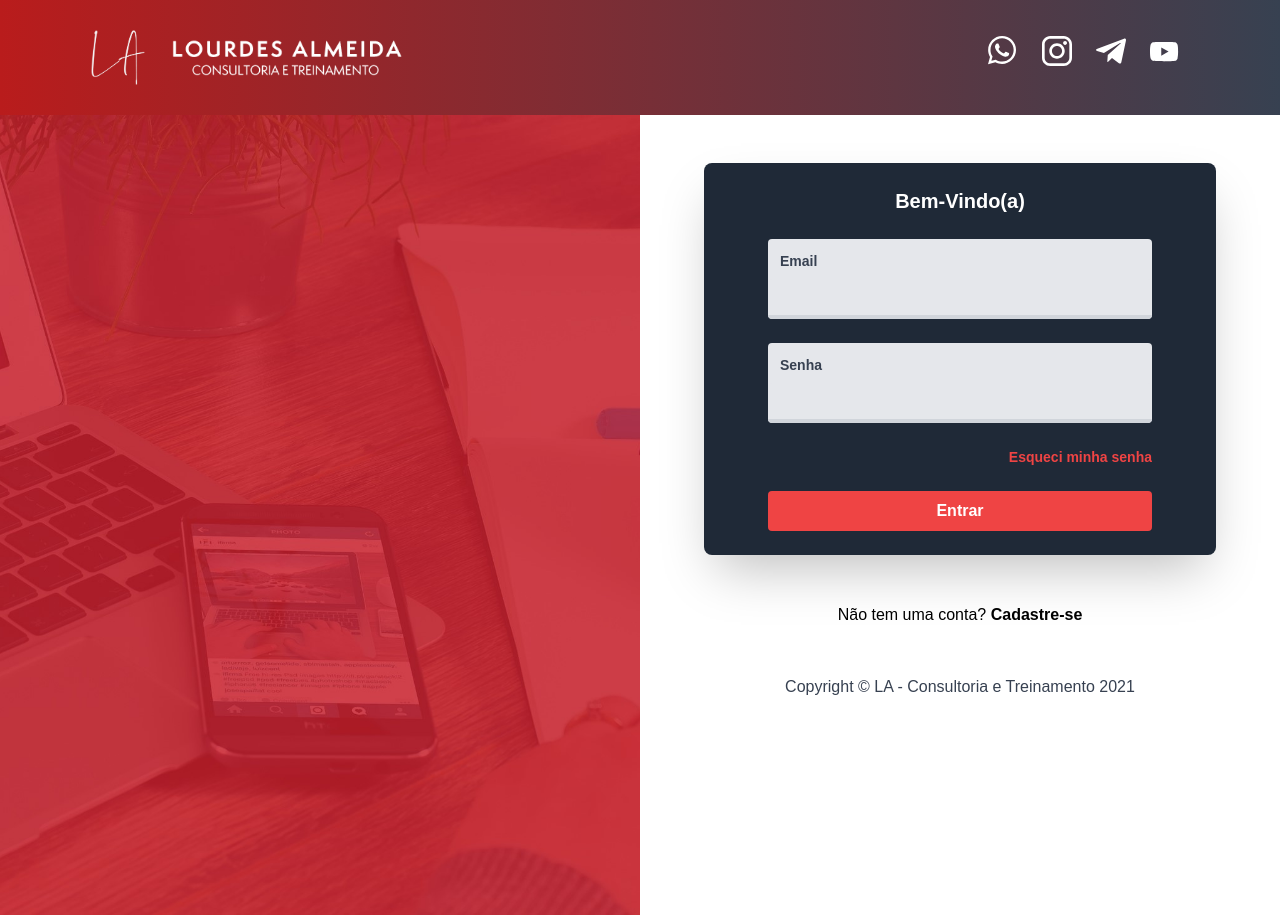
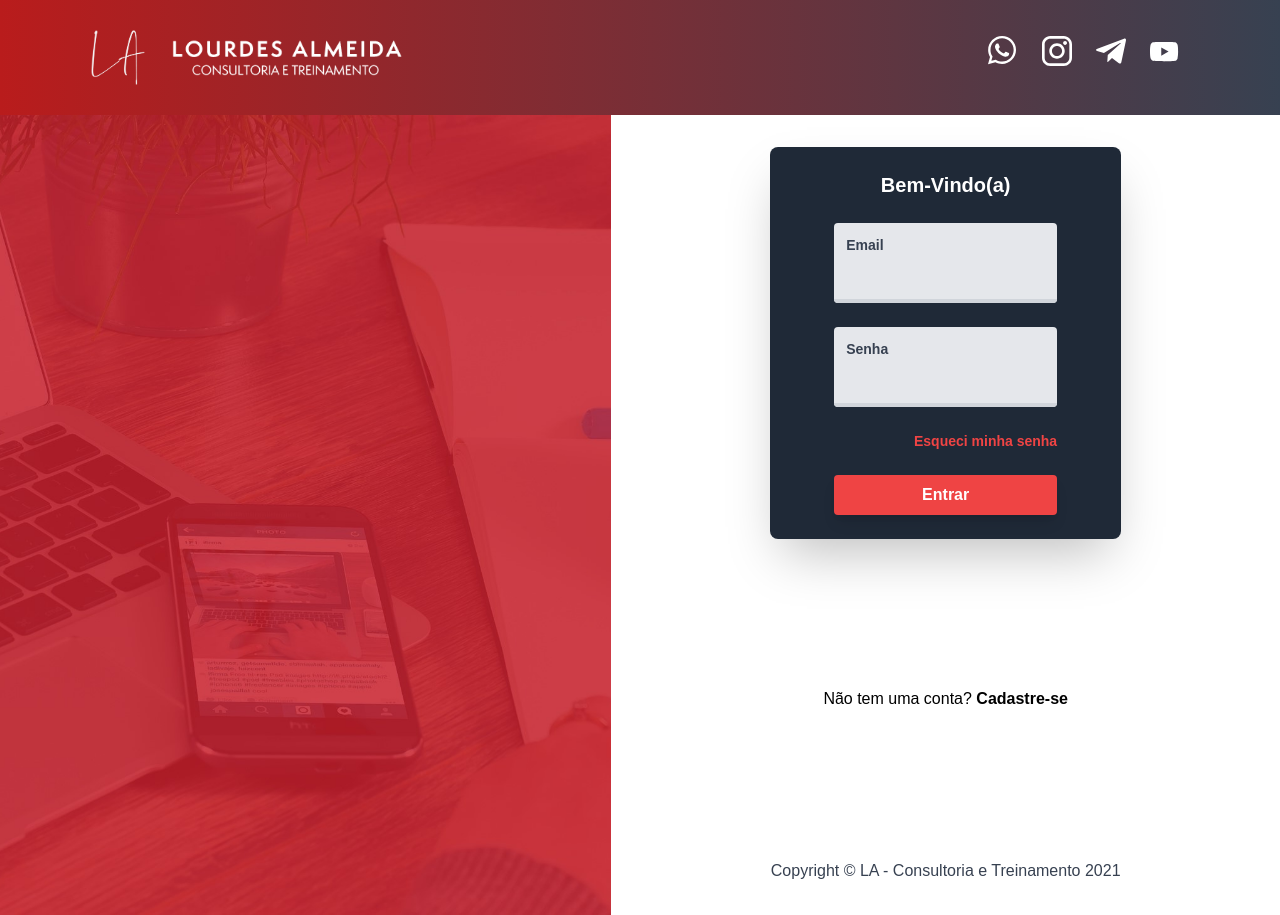
Before and after one commit to IronAlmeida/LA-ConsultoriaTreinamento, a Next.js app: page / in a window 1280 px wide. Built offline with nearby package versions, Linux system fonts and the light colour scheme.

Commit message:
atualização tela login
tentativa de deixar a tela de login estilo eduzz mas com cabeçalho, sem sucesso

```diff
--- a/pages/index.js
+++ b/pages/index.js
@@ -48,9 +48,8 @@ const Background = () => {
 
 const Login = () => {
   return (
-    <div className="w-full md:w-1/2 2xl:w-1/3 p-12 h-screen">
-
-
+    <div className="width-700 h-screen overflow-y-auto">
+      <div className="min-h-screen flex flex-col justify-between p-8">
         <div className="bg-gray-800 max-w-lg mx-auto rounded-lg shadow-2xl p-6 lg:px-16">
           <form className="flex flex-col" action="#" method="POST">
 
@@ -84,16 +83,9 @@ const Login = () => {
           <footer className="text-gray-700 font-normal">Copyright © LA - Consultoria e Treinamento 2021</footer>
         </div>
       </div>
+    </div>
   );
 };
-
-const Rodape = () => {
-  return (
-    <div className="w-full bg-gray-800 text-center">
-      <footer className="text-white font-normal">Copyright © LA - Consultoria e Treinamento 2021</footer>
-    </div>
-  );
-}
 
 export default function Home(){
   return(
@@ -119,8 +111,4 @@ export default function Home(){
 /*
 <div className="bg-cover flex flex-col w-screen h-screen" style={{backgroundImage: `url(/bg-main.jpg)`}}></div>
 
-
-<div>
-          <Rodape />
-        </div>
 */
--- a/styles/globals.css
+++ b/styles/globals.css
@@ -6,11 +6,6 @@
 
 * {
     font-family: 'Poppins', sans-serif;
-    overflow: hidden;
-}
-
-::-webkit-scrollbar {
-    width: 0px;
 }
 
 .index{
@@ -20,3 +15,7 @@
 .width-calc{
     width: calc(100% - 500px);
 }
+
+.width-700{
+    width: 700px;
+}
```
Lines whose indentation alone changed are shown as unchanged.
